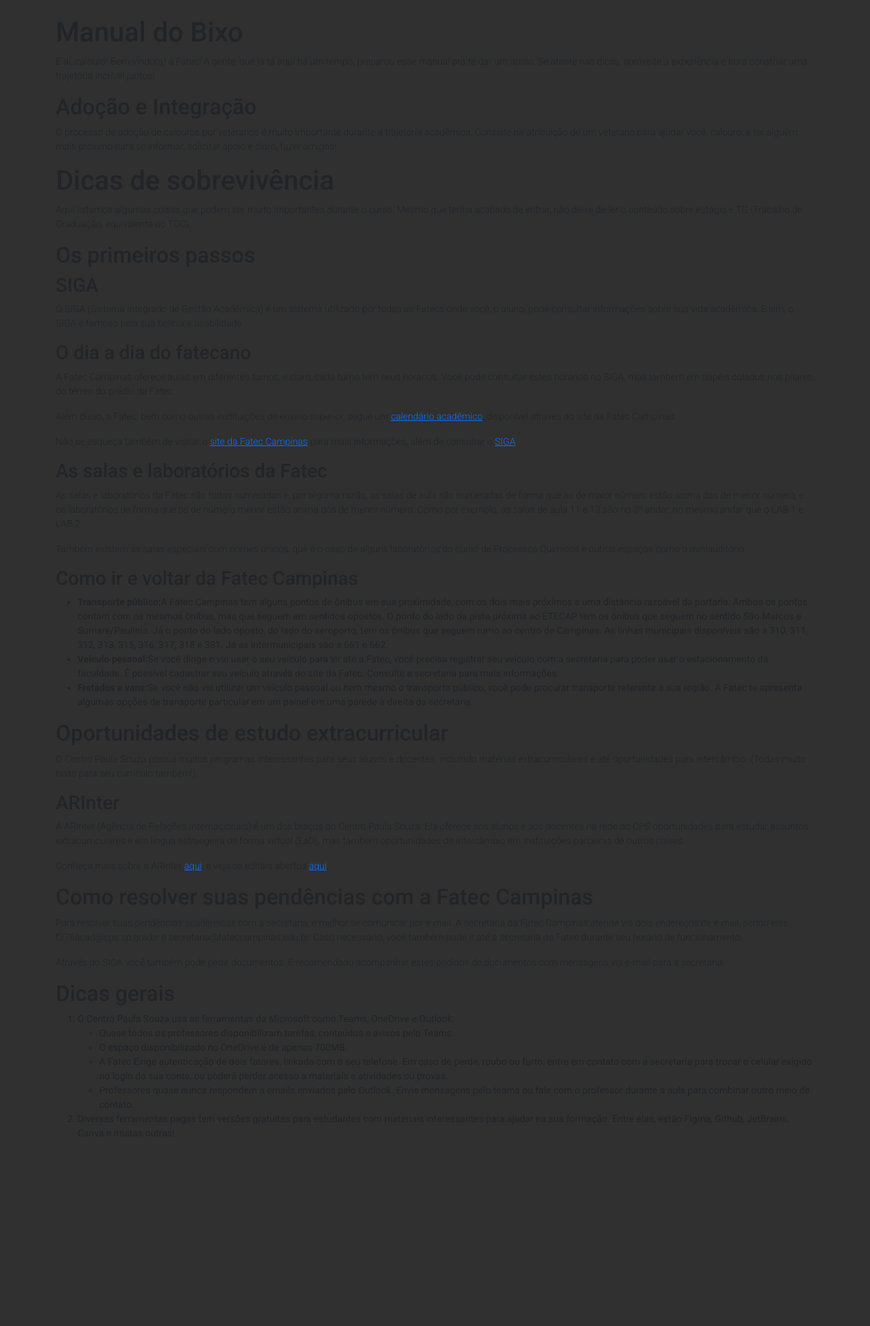
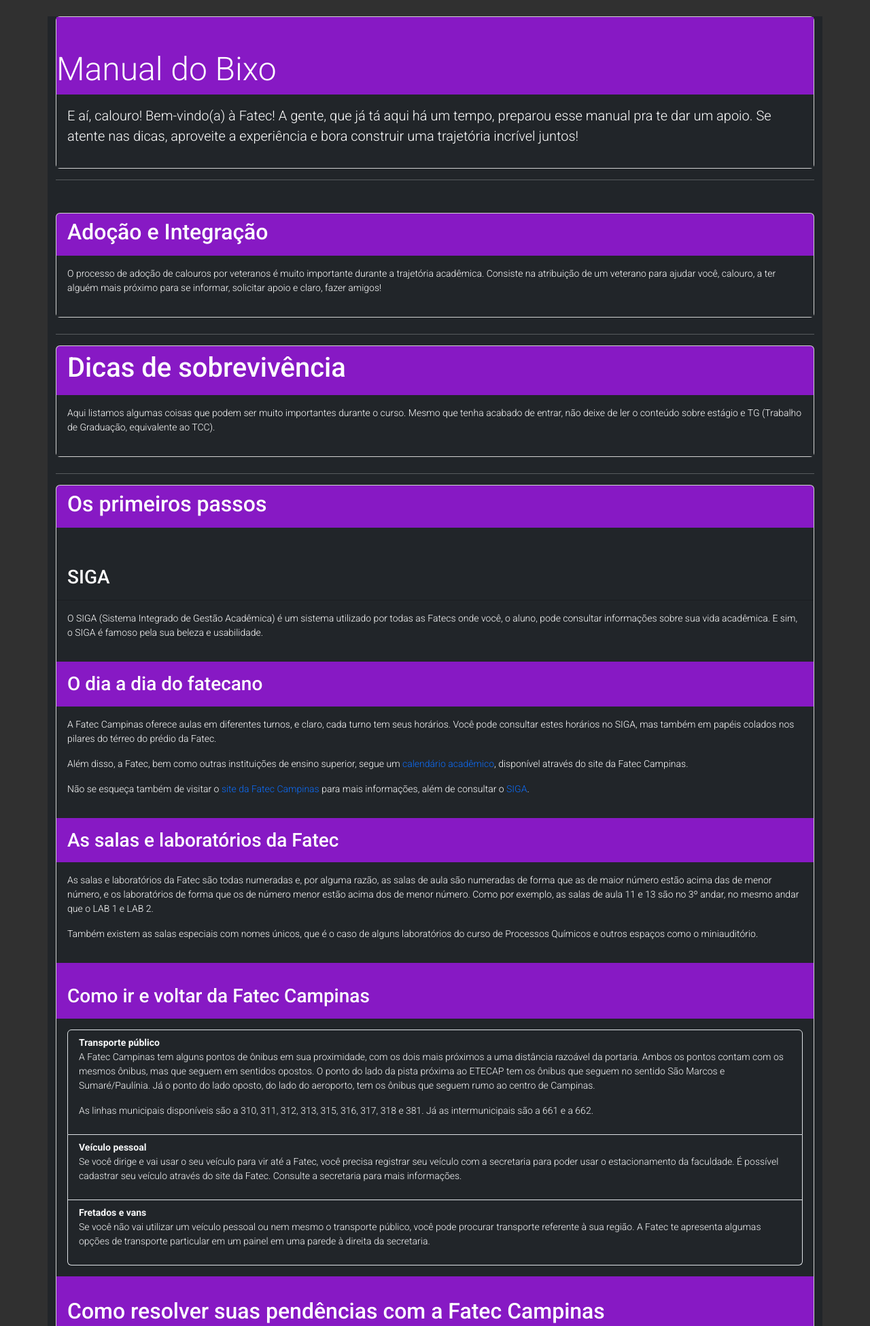
Before and after one commit to manual-dos-bixos/integracao-2, a Flask app: template app/templates/manual-dos-bixos.html in a window 1280 px wide. Shown: the top 1950 px of the page at 68% size. Before the commit the page ends 1671 px from the top, so only its background shows below. Run offline with Flask 3, Linux system fonts and the light colour scheme; the template is opened without the code that fills it, so the values that code supplies are empty; some web fonts are replaced.

Commit message:
adicionei conteúdo do manual e rota para /manual em routes.py

```diff
--- a/app/routes.py
+++ b/app/routes.py
@@ -69,3 +69,7 @@
         return render_template('admin.html', veteranos=veteranos, calouros=calouros)
     else:
         return redirect('/')
+
+@main.route('/manual', methods=['GET', 'POST'])
+def manual():
+    return render_template('manual-dos-bixos.html')
--- a/app/templates/manual-dos-bixos.html
+++ b/app/templates/manual-dos-bixos.html
@@ -3,60 +3,162 @@
 {% block title %}Manual do Bixo{% endblock %}
 
 {% block content %}
-<div class="container mt-4">
-    <h1>Manual do Bixo</h1>
-    <p>E aí, calouro! Bem-vindo(a) à Fatec! A gente, que já tá aqui há um tempo, preparou esse manual pra te dar um apoio. Se atente nas dicas, aproveite a experiência e bora construir uma trajetória incrível juntos!</p>
+<div class="container mt-4 text-light bg-dark">
 
+    <div class="card">
+        <div class="bg-primary">
+            <h1 class="text-white mt-5 display-5">Manual do Bixo</h1>
+        </div>
+        <div class="card-body bg-dark">
+            <p class="lead text-white">E aí, calouro! Bem-vindo(a) à Fatec! A gente, que já tá aqui há um tempo, preparou esse manual pra te dar um apoio. Se atente nas dicas, aproveite a experiência e bora construir uma trajetória incrível juntos!</p>
+        </div>
+    </div>
+
+    <hr>
+
+    <div class="card mb-4 mt-5">
+        <div class="card-header bg-primary text-white">
             <h2>Adoção e Integração</h2>
-    <p>O processo de adoção de calouros por veteranos é muito importante durante a trajetória acadêmica. Consiste na atribuição de um veterano para ajudar você, calouro, a ter alguém mais próximo para se informar, solicitar apoio e claro, fazer amigos!</p>
+        </div>
+        <div class="card-body bg-dark">
+            <p class="text-white">O processo de adoção de calouros por veteranos é muito importante durante a trajetória acadêmica. Consiste na atribuição de um veterano para ajudar você, calouro, a ter alguém mais próximo para se informar, solicitar apoio e claro, fazer amigos!</p>
+        </div>
+    </div>
 
-    <h1>Dicas de sobrevivência</h1>
-    <p>Aqui listamos algumas coisas que podem ser muito importantes durante o curso. Mesmo que tenha acabado de entrar, não deixe de ler o conteúdo sobre estágio e TG (Trabalho de Graduação, equivalente ao TCC).</p>
+    <hr>
 
+    <div class="card mb-4">
+        <div class="card-header bg-primary text-white">
+            <h1 class="">Dicas de sobrevivência</h1>
+        </div>
+        <div class="card-body bg-dark">
+            <p class="text-white">Aqui listamos algumas coisas que podem ser muito importantes durante o curso. Mesmo que tenha acabado de entrar, não deixe de ler o conteúdo sobre estágio e TG (Trabalho de Graduação, equivalente ao TCC).</p>
+        </div>
+    </div>
+
+    <hr>
+
+    <div class="card mb-4">
+        <div class="card-header bg-primary text-white">
             <h2>Os primeiros passos</h2>
-    <h3>SIGA</h3>
-    <p>O SIGA (Sistema Integrado de Gestão Acadêmica) é um sistema utilizado por todas as Fatecs onde você, o aluno, pode consultar informações sobre sua vida acadêmica. E sim, o SIGA é famoso pela sua beleza e usabilidade.</p>
+        </div>
 
-    <h3>O dia a dia do fatecano</h3>
+        <div class="card-header bg-dark text-white">
+            <h3 class="mt-5">SIGA</h3>
+        </div>
+
+        <div class="card-body bg-dark text-white">
+            <p>O SIGA (Sistema Integrado de Gestão Acadêmica) é um sistema
+            utilizado por todas as Fatecs onde você, o aluno, pode consultar informações sobre sua vida acadêmica. E
+            sim, o SIGA é famoso pela sua beleza e usabilidade.</p>
+        </div>
+
+        <div class="card-header bg-primary text-white">
+            <h3 class="mt-2">O dia a dia do fatecano</h3>
+        </div>
+
+        <div class="card-body bg-dark text-white">
             <p>A Fatec Campinas oferece aulas em diferentes turnos, e claro, cada turno tem seus horários. Você pode consultar estes horários no SIGA, mas também em papéis colados nos pilares do térreo do prédio da Fatec.</p>
-    <p>Além disso, a Fatec, bem como outras instituições de ensino superior, segue um <a href="https://fateccampinas.edu.br/site/wp-content/uploads/2024/12/Calendario-Escolar-2025-1o-Semestre_Fatec-Campinas.pdf" target="_blank">calendário acadêmico</a>, disponível através do site da Fatec Campinas.</p>
-    <p>Não se esqueça também de visitar o <a href="https://fateccampinas.edu.br/site/" target="_blank">site da Fatec Campinas</a> para mais informações, além de consultar o <a href="https://siga.cps.sp.gov.br/aluno/login.aspx" target="_blank">SIGA</a>.</p>
+            <p>Além disso, a Fatec, bem como outras instituições de ensino superior, segue um <a href="https://fateccampinas.edu.br/site/wp-content/uploads/2024/12/Calendario-Escolar-2025-1o-Semestre_Fatec-Campinas.pdf" target="_blank" class="text-decoration-none">calendário acadêmico</a>, disponível através do site da Fatec Campinas.</p>
+            <p>Não se esqueça também de visitar o <a href="https://fateccampinas.edu.br/site/" target="_blank" class="text-decoration-none">site da Fatec Campinas</a> para mais informações, além de consultar o <a href="https://siga.cps.sp.gov.br/aluno/login.aspx" target="_blank" class="text-decoration-none">SIGA</a>.</p>
+        </div>
 
-    <h3>As salas e laboratórios da Fatec</h3>
+        <div class="card-header bg-primary text-white">
+            <h3 class="mt-2">As salas e laboratórios da Fatec</h3>
+        </div>
+
+        <div class="card-body bg-dark text-white">
             <p>As salas e laboratórios da Fatec são todas numeradas e, por alguma razão, as salas de aula são numeradas de forma que as de maior número estão acima das de menor número, e os laboratórios de forma que os de número menor estão acima dos de menor número. Como por exemplo, as salas de aula 11 e 13 são no 3º andar, no mesmo andar que o LAB 1 e LAB 2.</p>
             <p>Também existem as salas especiais com nomes únicos, que é o caso de alguns laboratórios do curso de Processos Químicos e outros espaços como o miniauditório.</p>
+        </div>
 
-    <h3>Como ir e voltar da Fatec Campinas</h3>
-    <ul>
-        <li><strong>Transporte público:</strong>A Fatec Campinas tem alguns pontos de ônibus em sua proximidade, com os dois mais próximos a uma distância razoável da portaria. Ambos os pontos contam com os mesmos ônibus, mas que seguem em sentidos opostos. O ponto do lado da pista próxima ao ETECAP tem os ônibus que seguem no sentido São Marcos e Sumaré/Paulínia. Já o ponto do lado oposto, do lado do aeroporto, tem os ônibus que seguem rumo ao centro de Campinas.
+        <div class="card-header bg-primary text-white">
+            <h3 class="mt-4">Como ir e voltar da Fatec Campinas</h3>
+        </div>
+        <div class="card-body bg-dark text-white">
+            <ul class="list-group bg-dark">
+                <li class="list-group-item bg-dark text-light">
+                    <strong>Transporte público</strong>
+                    <p>A Fatec Campinas tem alguns pontos de ônibus em sua proximidade, com os dois mais próximos a uma
+                        distância razoável da portaria. Ambos os pontos contam com os mesmos ônibus, mas que seguem em
+                        sentidos opostos. O ponto do lado da pista próxima ao ETECAP tem os ônibus que seguem no sentido
+                        São Marcos e Sumaré/Paulínia. Já o ponto do lado oposto, do lado do aeroporto, tem os ônibus que
+                        seguem rumo ao centro de Campinas.</p>
+                    <p>As linhas municipais disponíveis são a 310, 311, 312, 313, 315, 316, 317, 318 e 381. Já as
+                        intermunicipais são a 661 e a 662.</p>
+                </li>
+                <li class="list-group-item bg-dark text-light">
+                    <strong>Veículo pessoal</strong>
+                    <p>Se você dirige e vai usar o seu veículo para vir até a Fatec, você precisa registrar seu veículo
+                        com a secretaria para poder usar o estacionamento da faculdade. É possível cadastrar seu veículo
+                        através do site da Fatec. Consulte a secretaria para mais informações.</p>
+                </li>
+                <li class="list-group-item bg-dark text-light">
+                    <strong>Fretados e vans</strong>
+                    <p>Se você não vai utilizar um veículo pessoal ou nem mesmo o transporte público, você pode procurar
+                        transporte referente à sua região. A Fatec te apresenta algumas opções de transporte particular
+                        em um painel em uma parede à direita da secretaria.</p>
+                </li>
+            </ul>
+        </div>
 
-            As linhas municipais disponíveis são a 310, 311, 312, 313, 315, 316, 317, 318 e 381. Já as intermunicipais são a 661 e 662.</li>
-        <li><strong>Veículo pessoal:</strong>Se você dirige e vai usar o seu veículo para vir até a Fatec, você precisa registrar seu veículo com a secretaria para poder usar o estacionamento da faculdade. É possível cadastrar seu veículo através do site da Fatec. Consulte a secretaria para mais informações.</li>
-        <li><strong>Fretados e vans:</strong>Se você não vai utilizar um veículo pessoal ou nem mesmo o transporte público, você pode procurar transporte referente à sua região. A Fatec te apresenta algumas opções de transporte particular em um painel em uma parede à direita da secretaria.</li>
-    </ul>
+        <div class="card-header bg-primary text-white">
+            <h2 class="mt-4">Como resolver suas pendências com a Fatec Campinas</h2>
+        </div>
 
-    <h2>Oportunidades de estudo extracurricular</h2>
-    <p>O Centro Paula Souza possui muitos programas interessantes para seus alunos e docentes, incluindo matérias extracurriculares e até oportunidades para intercâmbio. (Todas muito boas para seu currículo também!).</p>
+        <div class="card-body bg-dark text-white">
+            <p>Para resolver suas pendências acadêmicas com a secretaria, é melhor se comunicar por e-mail. A secretaria da Fatec Campinas atende via dois endereços de e-mail, sendo eles <a href="mailto:f276acad@cps.sp.gov.br" class="text-decoration-none">f276acad@cps.sp.gov.br</a> e <a href="mailto:secretaria@fateccampinas.edu.br" class="text-decoration-none">secretaria@fateccampinas.edu.br</a>. Caso necessário, você também pode ir até a secretaria da Fatec durante seu horário de funcionamento.</p>
+            <p>Através do SIGA você também pode pedir documentos. É recomendado acompanhar estes pedidos de documentos com mensagens via e-mail para a secretaria.</p>
+        </div>
 
-    <h3>ARInter</h3>
-    <p>A ARInter (Agência de Relações Internacionais) é um dos braços do Centro Paula Souza. Ela oferece aos alunos e aos docentes na rede do CPS oportunidades para estudar assuntos extracurriculares e em língua estrangeira de forma virtual (EaD), mas também oportunidades de intercâmbio em instituições parceiras de outros países.</p>
-    <p>Conheça mais sobre a ARInter <a href="https://arinter.cps.sp.gov.br/sobre-a-arinter/" target="_blank">aqui</a>, e veja os editais abertos <a href="https://arinter.cps.sp.gov.br/editais-abertos/" target="_blank">aqui</a>.</p>
+        <div class="card-header bg-primary text-white">
+            <h2 class="mt-4">Estágio</h2>
+        </div>
 
-    <h2>Como resolver suas pendências com a Fatec Campinas</h2>
-    <p>Para resolver suas pendências acadêmicas com a secretaria, é melhor se comunicar por e-mail. A secretaria da Fatec Campinas atende via dois endereços de e-mail, sendo eles f276acad@cps.sp.gov.br e secretaria@fateccampinas.edu.br. Caso necessário, você também pode ir até a secretaria da Fatec durante seu horário de funcionamento. </p>
-    <p>Através do SIGA você também pode pedir documentos. É recomendado acompanhar estes pedidos de documentos com mensagens via e-mail para a secretaria.</p>
+        <div class="card-body bg-dark text-white">
+            <p>Também tem sobre estágio, você só pode assinar o estágio até o último dia de aula no semestre, você não pode conseguir estágio durante as férias pq não tem ninguém para assinar (diretor/coordenador/orientador)</p>
+        </div>
 
-    <h2>Dicas gerais</h2>
-    <ol>
-        <li>O Centro Paula Souza usa as ferramentas da Microsoft como Teams, OneDrive e Outlook.
-            <ul>
-                <li>Quase todos os professores disponibilizam tarefas, conteúdos e avisos pelo Teams.</li>
-                <li>O espaço disponibilizado no OneDrive é de apenas 700MB.</li>
-                <li>A Fatec Exige autenticação de dois fatores, linkada com o seu telefone. Em caso de perda, roubo ou furto, entre em contato com a secretaria para trocar o celular exigido no login da sua conta, ou poderá perder acesso a materiais e atividades ou provas.</li>
-                <li>Professores quase nunca respondem a emails enviados pelo Outlook. Envie mensagens pelo teams ou fale com o professor durante a aula para combinar outro meio de contato.</li>
-            </ul>
+        <div class="card-header bg-primary text-white">
+            <h2 class="mt-4">Dicas gerais</h2>
+        </div>
+
+        <div class="card-body bg-dark text-white">
+            <ol class="list-group list-group-numbered bg-dark text-light">
+                <li class="list-group-item bg-dark text-light">
+                    O Centro Paula Souza usa as ferramentas da Microsoft como Teams, OneDrive, e Outlook.
+                    <ol class="list-group list-group-numbered mt-2 bg-dark text-light">
+                        <li class="list-group-item bg-dark text-light">Quase todos os professores disponibilizam tarefas, conteúdos e avisos pelo <strong class="bg-primary">Teams</strong>.</li>
+                        <li class="list-group-item bg-dark text-light">O espaço disponibilizado no OneDrive é de apenas <strong class="bg-primary">700MB</strong>.</li>
+                        <li class="list-group-item bg-dark text-light">A Fatec Exige autenticação de dois fatores, linkada com o seu telefone. Em caso de perda, roubo ou furto, entre em contato com a secretaria para trocar o celular exigido no login da sua conta, ou poderá perder acesso a materiais e atividades ou provas.</li>
+                        <li class="list-group-item bg-dark text-light">Professores quase nunca respondem a emails enviados pelo Outlook. <strong class="bg-primary">Envie mensagens pelo Teams</strong> ou fale com o professor durante a aula para combinar outro meio de contato.</li>
+                    </ol>
                 </li>
-        <li>Diversas ferramentas pagas tem versões gratuitas para estudantes com materiais interessantes para ajudar na sua formação. Entre elas, estão Figma, Github, JetBrains, Canva e muitas outras! </li>
+                <li class="list-group-item bg-dark text-light">
+                    Diversas ferramentas pagas tem versões gratuitas para estudantes com materiais interessantes para ajudar na sua formação. Entre elas, estão Figma, Github, JetBrains, Canva e muitas outras! <strong class="bg-primary">Se informe para garantir que não está perdendo nada!</strong>
+                </li>
             </ol>
         </div>
+
+
+    </div>
+
+    <br class="m-3">
+
+    <div class="card bg-dark text-white">
+        <div class="card-header bg-primary text-white">
+            <h2 class="mt-4">Oportunidades de estudo extracurricular</h2>
+        </div>
+        <div class="card-body bg-dark text-white"><p>O Centro Paula Souza possui muitos programas interessantes
+            para seus alunos e docentes, incluindo matérias extracurriculares e até oportunidades para intercâmbio.
+            (Todas muito boas para seu currículo também!).</p>
+        </div>
+        <div class="card-body bg-dark text-white">
+            <h3 class="mt-4">ARInter</h3>
+            <p>A ARInter (Agência de Relações Internacionais) é um dos braços do Centro Paula Souza. Ela oferece aos alunos e aos docentes na rede do CPS oportunidades para estudar assuntos extracurriculares e em língua estrangeira de forma virtual (EaD), mas também oportunidades de intercâmbio em instituições parceiras de outros países.</p>
+            <p>Conheça mais sobre a ARInter <a href="https://arinter.cps.sp.gov.br/sobre-a-arinter/" target="_blank" class="text-decoration-none">aqui</a>, e veja os editais abertos <a href="https://arinter.cps.sp.gov.br/editais-abertos/" target="_blank" class="text-decoration-none">aqui</a>.</p>
+        </div>
+    </div>
+
+</div>
 {% endblock %}
```
Lines whose indentation alone changed are shown as unchanged.
